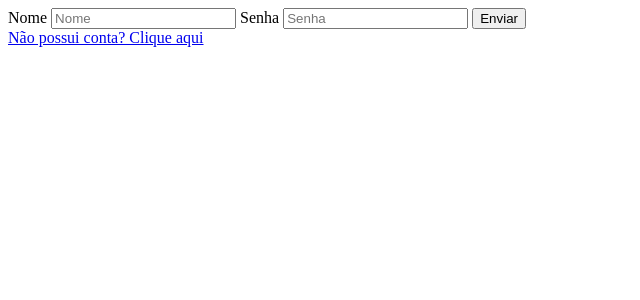
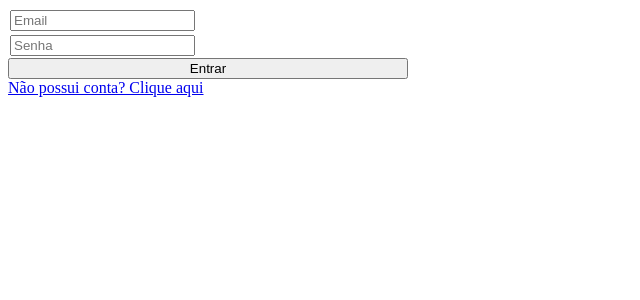
Before and after one commit to DavidSheltonSF/crudFlask, a Flask app: page /login in a window 1280 px wide. Shown: the top 300 px of the page, without its empty margins (0-640 px from the left). Run offline with Flask 3, Linux system fonts and the light colour scheme.

Commit message:
app.py, login.html, register.html, table.html: Add user email input

```diff
--- a/app.py
+++ b/app.py
@@ -16,28 +16,29 @@ class Usuarios(db.Model):
     id = db.Column("id", db.Integer, primary_key=True, autoincrement=True)
     nome = db.Column("nome", db.String(150))
     sobrenome = db.Column("sobrenome", db.String(150))
+    email = db.Column("email", db.String(150))
     senha = db.Column("senha", db.String(150))
     dataDeAniversario = db.Column("data_de_aniversario", db.Date)
     genero = db.Column("genero", db.String(30))
 
-    def __init__(self, nome, sobrenome, senha, dataDeAniversario, genero):
+    def __init__(self, nome, sobrenome, email, senha, dataDeAniversario, genero):
         self.nome = nome
         self.sobrenome = sobrenome
+        self.email = email
         self.senha = senha
         self.dataDeAniversario = dataDeAniversario
         self.genero = genero
 
 
-def check_username(form: dict, banco):
-    username = form["username"]
-    query = Usuarios.query.where(Usuarios.nome == username)
+def check_email_exists(email: dict, banco):
+    query = Usuarios.query.where(Usuarios.email == email)
     return bool(query.count())
 
 
-def check_passwd(form: dict, banco):
-    passwd = form["userpassword"]
-    query = Usuarios.query.where(Usuarios.senha == passwd)
+def check_passwd_exists(password, banco):
+    query = Usuarios.query.where(Usuarios.senha == password)
     return bool(query.count())
+
 
 # Decorator to import libs in HTML code
 @app.template_filter()
@@ -55,13 +56,16 @@ def index():
 @app.route("/login", methods=["POST", "GET"])
 def login():
     if request.method == "POST":
-        # Check the username
-        valid_usernam = check_username(request.form, Usuarios)
+        # Check the email
+        valid_email= check_email_exists(request.form["useremail"], Usuarios)
         # Check the password
-        valid_passwd = check_passwd(request.form, Usuarios)
+        valid_passwd = check_passwd_exists(request.form["userpassword"], Usuarios)
         # Verifica as credenciais do usuário
-        if valid_usernam and valid_passwd:
-            session["username"] = request.form['username']
+        if valid_email and valid_passwd:
+            # Query to search username using email
+            query = Usuarios.query.where(Usuarios.email == request.form['useremail'])
+            username = query.first().nome
+            session["username"] = username
             return redirect(url_for("index"), code=302)
         else:
             abort(401)
@@ -75,6 +79,7 @@ def register():
         usuario = Usuarios(
             request.form["username"],
             request.form["userlastname"],
+            request.form["useremail"],
             request.form["userpassword"],
             datetime.strptime(request.form["userbirthday"], "%Y-%m-%d"),
             request.form["usergender"],
--- a/templates/login.html
+++ b/templates/login.html
@@ -5,14 +5,17 @@
     <meta http-equiv="X-UA-Compatible" content="IE=edge">
     <meta name="viewport" content="width=device-width, initial-scale=1.0">
     <title>Document</title>
+    <link rel="stylesheet" type="text/css" href="{{ url_for('static', filename='style.css') }}">
 </head>
 <body>
-    <form action="http://127.0.0.1:5000/login" method="POST">
-        <label for="inputname">Nome</label>
-        <input type="text" name="username" id="inputname" placeholder="Nome"}>
-        <label for="inputpassword">Senha</label>
-        <input type="password" name="userpassword" id="inputpassword" placeholder="Senha">
-        <button type="submit">Enviar</button>
+    <form class="site-form" action="http://127.0.0.1:5000/login" method="POST">
+        <span class="input-container">
+            <input type="email" name="useremail" id="inputemail" placeholder="Email"}>
+        </span>
+        <span class="input-container">
+            <input type="password" name="userpassword" id="inputpassword" placeholder="Senha">
+        </span>
+        <button type="submit">Entrar</button>
     </form>
     <a href="register">Não possui conta? Clique aqui</a>
 </body>
--- a/templates/table.html
+++ b/templates/table.html
@@ -12,18 +12,22 @@
     <table class="table">
         <thead>
             <tr>
+                <th>Id</th>
                 <th>Nome</th>
                 <th>Sobrenome</th>
                 <th>Senha</th>
                 <th>Data de Nascimento</th>
+                <th>Email</th>
                 <th>Gênero</th>
             </tr>
         </thead>
         <tbody>
             {% for u in usuarios %}
                 <tr>
+                    <td>{{u.id}}</td>
                     <td>{{u.nome}}</td>
                     <td>{{u.sobrenome}}</td>
+                    <td>{{u.email}}</td>
                     <td>{{u.senha}}</td>
                     <td>{{datetime.datetime.strftime(u.dataDeAniversario, "%d/%m/%Y")}}
                     <td>{{u.genero}}</td>
```
Also changed, not shown: templates/register.html (deleted, +0 -33 lines), 1 other file.
